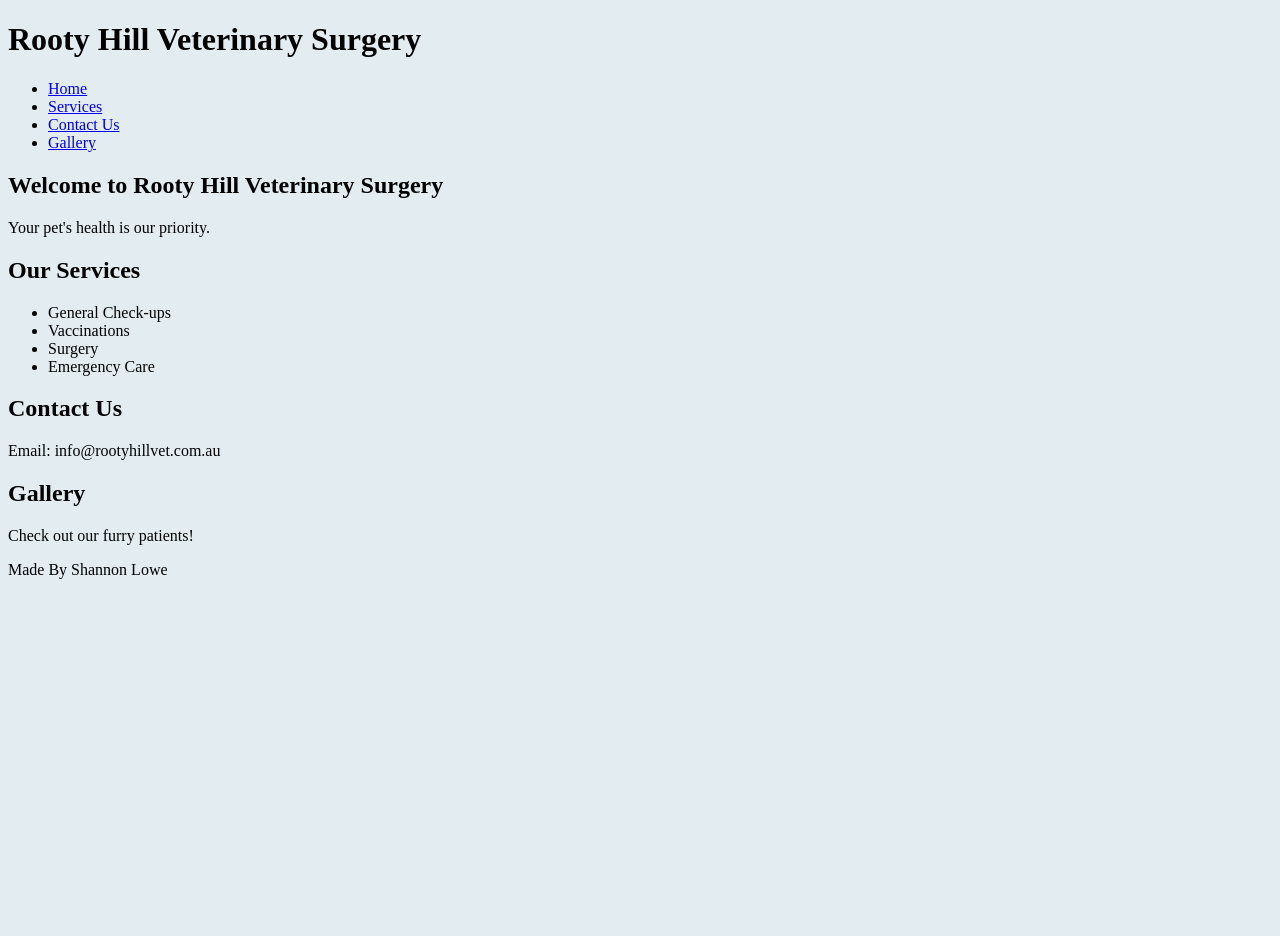
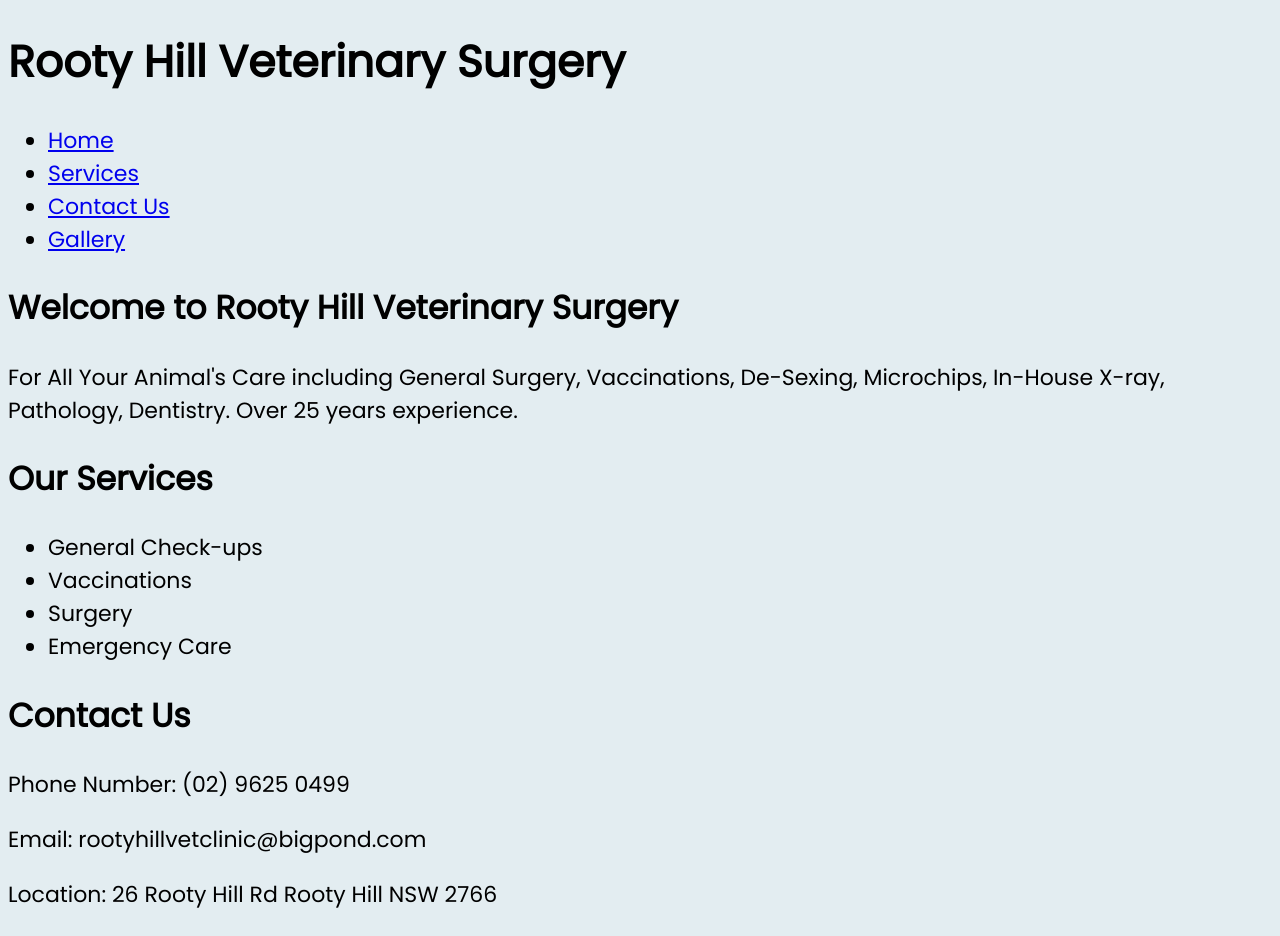
Before and after one commit to SHS-Peb/rooty-hill-veterinary-surgery, a plain HTML site: page index.html in a window 1280 px wide. Shown: the top 936 px of the page. Before the commit the page ends 800 px from the top, so only its background shows below. Drawn offline with Linux system fonts and the light colour scheme.

Commit message:
information inputed and basic basckground design

```diff
--- a/index.html
+++ b/index.html
@@ -4,6 +4,7 @@
     <meta charset="UTF-8">
     <meta name="viewport" content="width=device-width, initial-scale=1.0">
     <link rel="stylesheet" href="styles.css">
+    <link href='https://fonts.googleapis.com/css?family=Poppins' rel='stylesheet'>
     <title>Rooty Hill Veterinary Surgery</title>
 </head>
 <body>
@@ -21,7 +22,7 @@
     <main>
         <section id="home">
             <h2>Welcome to Rooty Hill Veterinary Surgery</h2>
-            <p>Your pet's health is our priority.</p>
+            <p>For All Your Animal's Care including General Surgery, Vaccinations, De-Sexing, Microchips, In-House X-ray, Pathology, Dentistry. Over 25 years experience.</p>
         </section>
 
         <section id="services">
@@ -36,7 +37,9 @@
 
         <section id="contact">
             <h2>Contact Us</h2>
-            <p>Email: info@rootyhillvet.com.au</p>
+            <p>Phone Number: (02) 9625 0499</p>
+            <p>Email: rootyhillvetclinic@bigpond.com</p>
+            <p>Location: 26 Rooty Hill Rd Rooty Hill NSW 2766</p>
         </section>
 
         <section id="gallery">
--- a/styles.css
+++ b/styles.css
@@ -1,3 +1,8 @@
 *{
     background-color: #e3edf1;
 }
+
+body{
+    font-family: 'Poppins';
+    font-size: 22px;
+}
```
